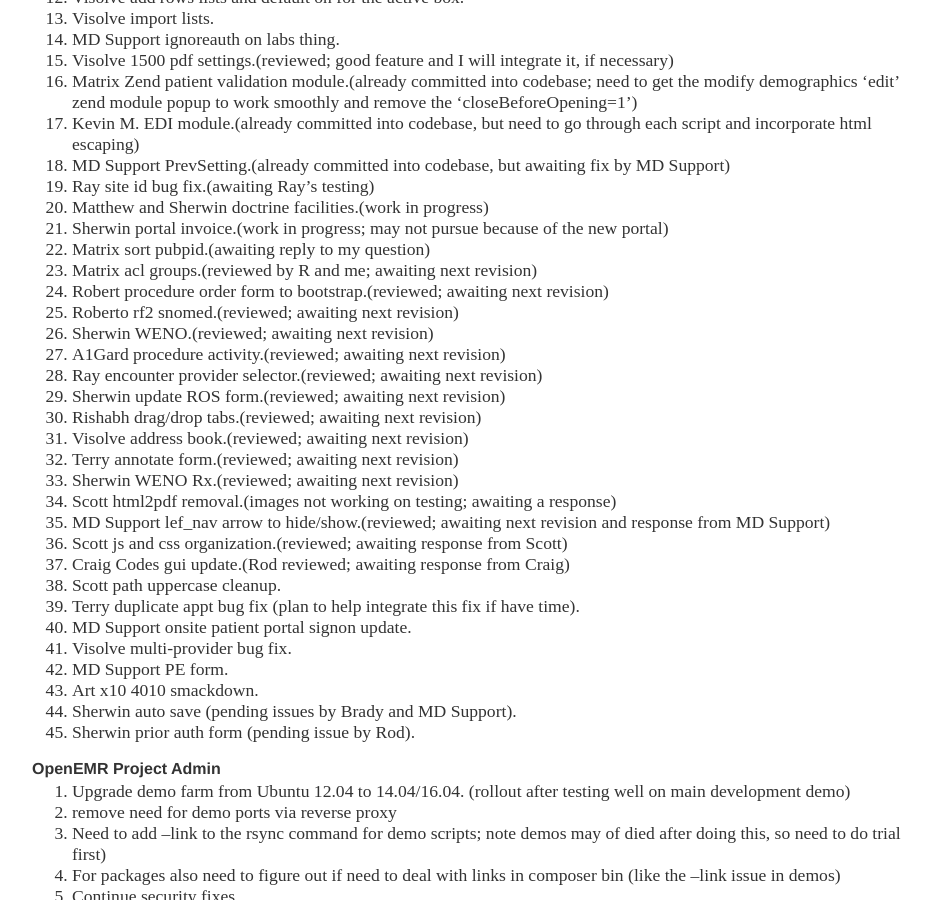
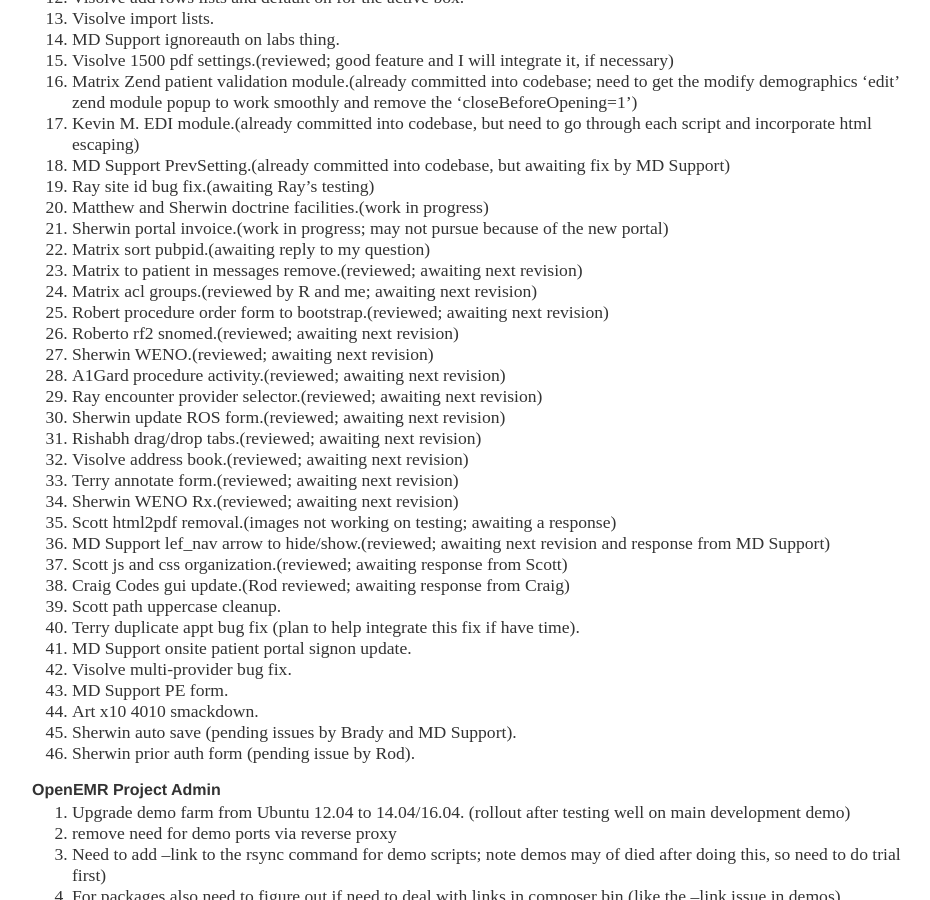
Before and after one commit to bradymiller/bradymiller.github.io, a Jekyll site: the page built from todo/index.md, in a window 1280 px wide and 900 px high, scrolled down 605 px. Shown: the whole window, without its empty margins (160-1090 px from the left). Built offline with Jekyll 4.4.1, drawn with Linux system fonts in a browser that asks for light colours; our own code applies the rules of GitHub Pages for plain Markdown files.

Commit message:
Update index.md

```diff
--- a/todo/index.md
+++ b/todo/index.md
@@ -31,6 +31,7 @@
 1. Matthew and Sherwin doctrine facilities.(work in progress)
 1. Sherwin portal invoice.(work in progress; may not pursue because of the new portal)
 1. Matrix sort pubpid.(awaiting reply to my question)
+1. Matrix to patient in messages remove.(reviewed; awaiting next revision)
 1. Matrix acl groups.(reviewed by R and me; awaiting next revision)
 1. Robert procedure order form to bootstrap.(reviewed; awaiting next revision)
 1. Roberto rf2 snomed.(reviewed; awaiting next revision)
```
